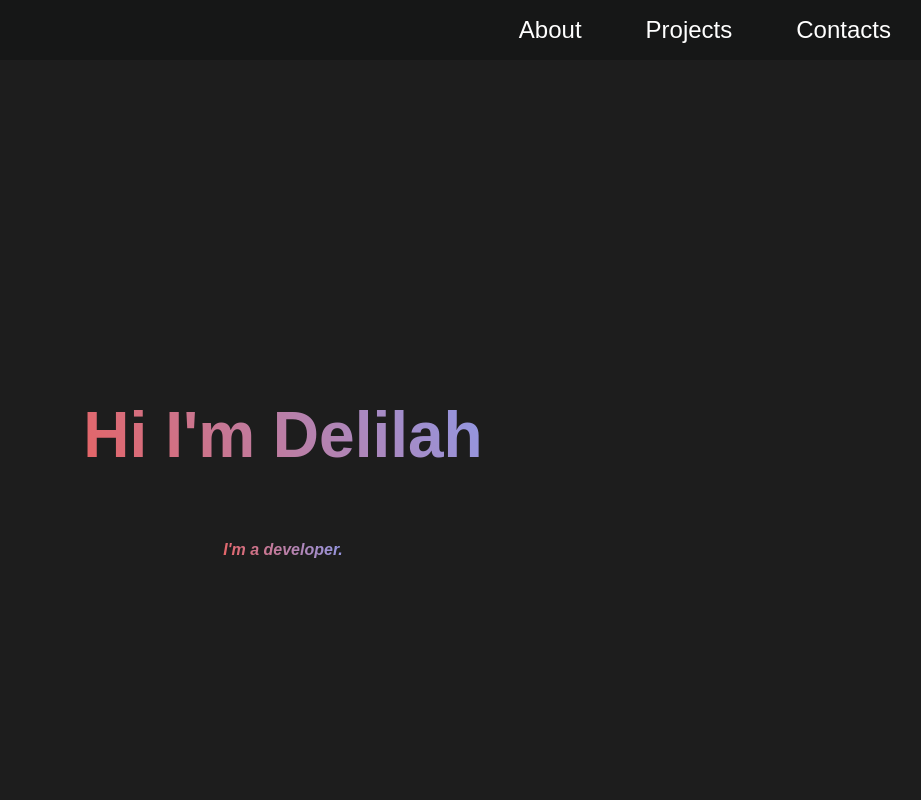
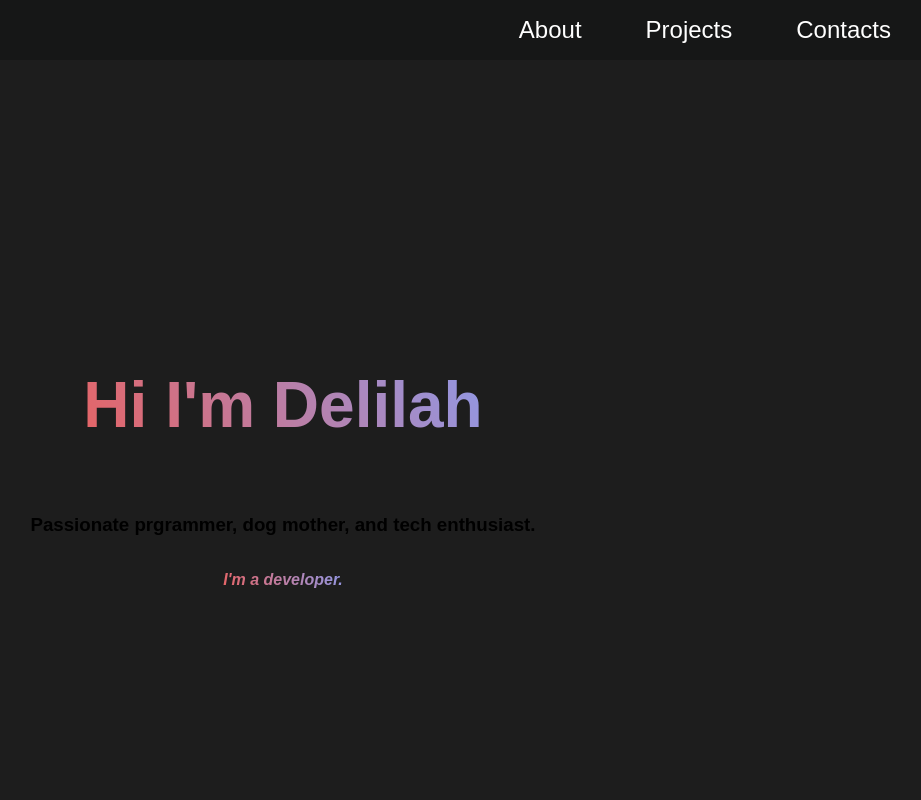
Before and after one commit to lilahmedina/delilah.github.io, a plain HTML site: page index.html in a window 1280 px wide. Shown: the top 800 px of the page, without its empty margins (357-1278 px from the left). Drawn offline with Linux system fonts and the light colour scheme.

Commit message:
practice

```diff
--- a/index.html
+++ b/index.html
@@ -18,6 +18,7 @@
         </nav>
   <section id="welcome-section" class="welcome-section ">
     <h1>Hi I'm Delilah</h1>
+    <h3>Passionate prgrammer, dog mother, and tech enthusiast.</h3>
     <p>I'm a developer.</p>
     </section>
 
```
